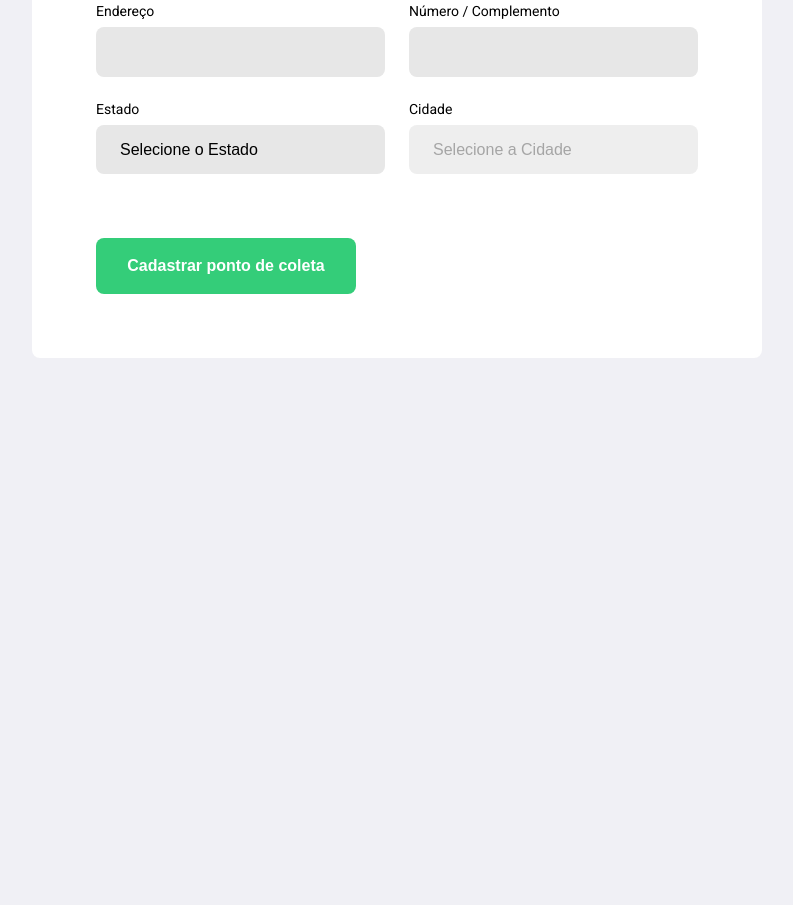
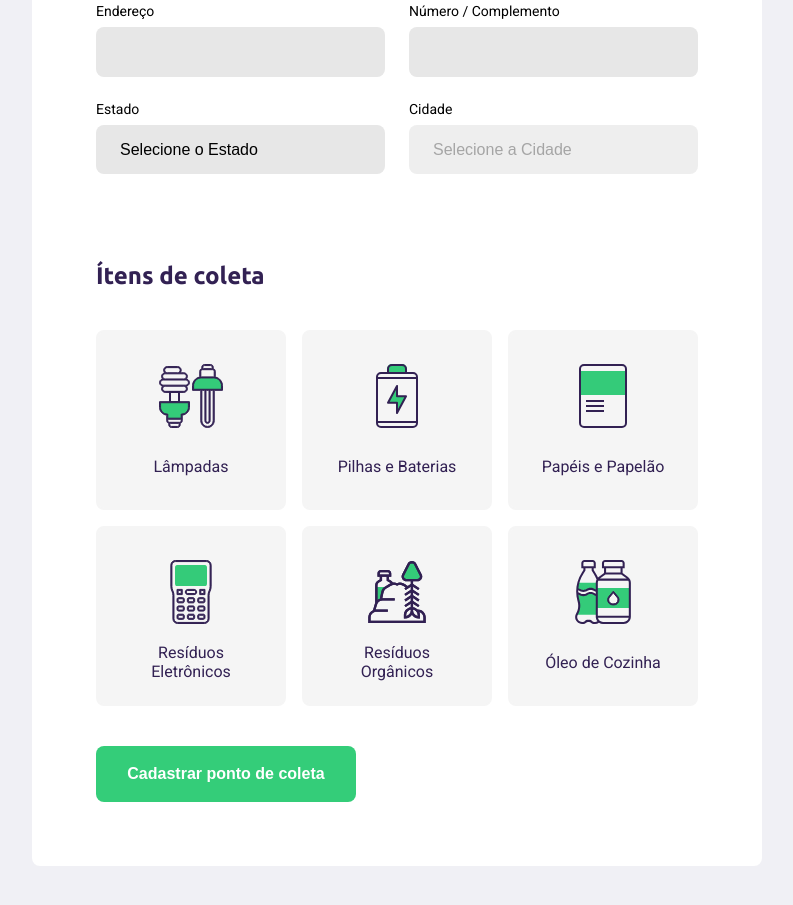
Before and after one commit to lseguessi/NLW, a plain HTML site: page create-point.html in a window 1280 px wide. Shown: the part 505-1410 px from the top of the page, without its empty margins (243-1036 px from the left). Before the commit the page ends 943 px from the top, so only its background shows below. Drawn offline with Linux system fonts and the light colour scheme; no server answers.

Commit message:
Itens de coleta add

```diff
--- a/create-point.html
+++ b/create-point.html
@@ -20,7 +20,7 @@
     <div id="page-create-point">
 
         <header>
-            <img src="/assets/logo.svg" alt="Logo Ecoleta">
+            <a href="/index.html"><img src="/assets/logo.svg" alt="Logo Ecoleta"></a>
             <a href="/index.html">
                 <span></span> Voltar para home
             </a>
@@ -37,23 +37,23 @@
 
                 <div class="field">
                     <label for="name">Nome da entidade</label>
-                    <input type="text" name="name">
+                    <input type="text" name="name" required>
                 </div>
 
                 <div class="field-group">
                     <div class="field">
                         <label for="address">Endereço</label>
-                        <input type="text" name="address">
+                        <input type="text" name="address" required>
                     </div>
                     <div class="field">
                         <label for="address2">Número / Complemento</label>
-                        <input type="text" name="address2">
+                        <input type="text" name="address2" required>
                     </div>
                 </div>
                 <div class="field-group">
                     <div class="field">
                         <label for="state">Estado</label>
-                        <select name="uf">
+                        <select name="uf" required>
                             <option value="">Selecione o Estado</option>
                         </select>
 
@@ -61,7 +61,7 @@
                     </div>
                     <div class="field">
                         <label for="city">Cidade</label>
-                        <select name="city" disabled>
+                        <select name="city" disabled required>
                             <option value="">Selecione a Cidade</option>
                         </select>
                     </div>
@@ -69,6 +69,46 @@
                 </div>
             </fieldset>
 
+            <fieldset>
+                <legend>
+                    <h2>Ítens de coleta</h2>
+                </legend>
+
+                <div class="items-grid">
+
+                    <li data-id="1" class="selected">
+                        <img src="/assets/lampadas.svg" alt="Descarte de Lampadas">
+                        <span>Lâmpadas</span>
+                    </li>
+
+                    <li data-id="1">
+                        <img src="/assets/baterias.svg" alt="Pilhas e Baterias">
+                        <span>Pilhas e Baterias</span>
+                    </li>
+
+                    <li data-id="1">
+                        <img src="/assets/papeis-papelao.svg" alt="Papéis e Papelão">
+                        <span>Papéis e Papelão</span>
+                    </li>
+
+                    <li data-id="1">
+                        <img src="/assets/eletronicos.svg" alt="Resíduos Eletrônicos">
+                        <span>Resíduos Eletrônicos</span>
+                    </li>
+
+                    <li data-id="1">
+                        <img src="/assets/organicos.svg" alt="Resíduos Orgânicos">
+                        <span>Resíduos Orgânicos</span>
+                    </li>
+
+                    <li data-id="1">
+                        <img src="/assets/oleo.svg" alt="Óleo de Cozinha">
+                        <span>Óleo de Cozinha</span>
+                    </li>
+
+
+                </div>
+            </fieldset>
 
             <button type="submit">Cadastrar ponto de coleta</button>
         </form>
@@ -76,4 +116,5 @@
     </div>
     <script src="scripts/create-point.js"></script>
 </body>
+
 </html>
--- a/scripts/create-point.js
+++ b/scripts/create-point.js
@@ -24,11 +24,15 @@ function getCities(event){
 
     const url = `https://servicodados.ibge.gov.br/api/v1/localidades/estados/${ufValue}/municipios`
 
+    citySelect.innerHTML = "<option value>Selecione a Cidade</option>"
+    citySelect.disabled = true
+
+
     fetch(url)
     .then( res =>  res.json() )
     .then( cities => {
         for( const city of cities ){
-            citySelect.innerHTML += `<option value="${city.id}">${city.nome}</option>`
+            citySelect.innerHTML += `<option value="${city.nome}">${city.nome}</option>`
         }
         citySelect.disabled = false
     })
--- a/styles/create-point.css
+++ b/styles/create-point.css
@@ -107,3 +107,38 @@ form button {
 form button:hover {
     background-color: #2fb86e;
 }
+
+.items-grid{
+    display: grid;
+    grid-template-columns: 1fr 1fr 1fr;
+    gap: 16px;
+}
+
+.items-grid li{
+    background-color: #f5f5f5;
+    list-style: none;
+
+    border: 2px solid #f5f5f5;
+    border-radius: 8px;
+    height: 180px;
+
+    padding: 32px 24px 16px;
+
+    display: flex;
+    flex-direction: column;
+    align-items: center;
+    justify-content: space-between;
+    text-align: center;
+
+    cursor: pointer;
+}
+
+.items-grid li span{
+    margin-top: 12px;
+    flex: 1;
+
+    display: flex;
+    align-items: center;
+
+    color: var(--title-color);
+}
```
